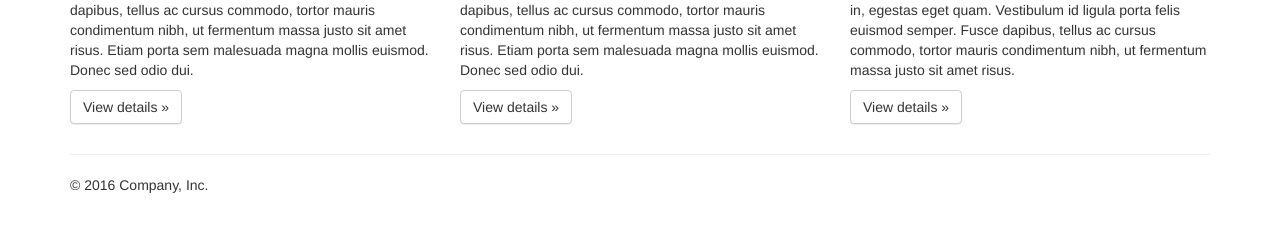
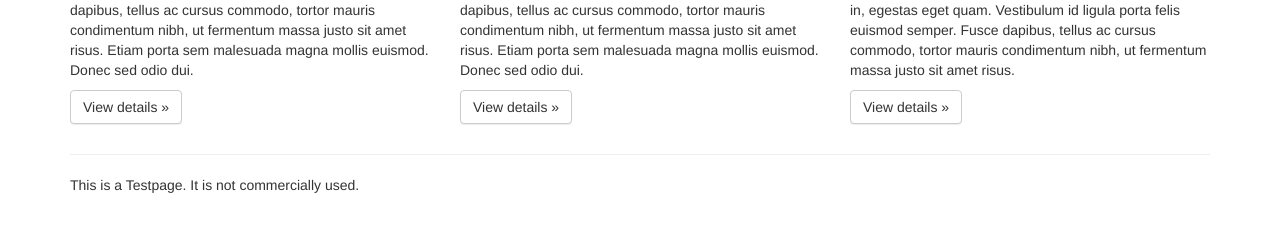
Before and after one commit to niklas-schoenstein/niklas-schoenstein.github.io, a plain HTML site: page index.html in a window 1280 px wide. Shown: the part 663-888 px from the top of the page. Drawn offline with Linux system fonts and the light colour scheme.

Commit message:
Change to : not commercially used

```diff
--- a/index.html
+++ b/index.html
@@ -67,7 +67,7 @@
       <hr>
 
       <footer>
-        <p>&copy; 2016 Company, Inc.</p>
+        <p>This is a Testpage. It is not commercially used.</p>
       </footer>
     </div> <!-- /container -->
 
```
